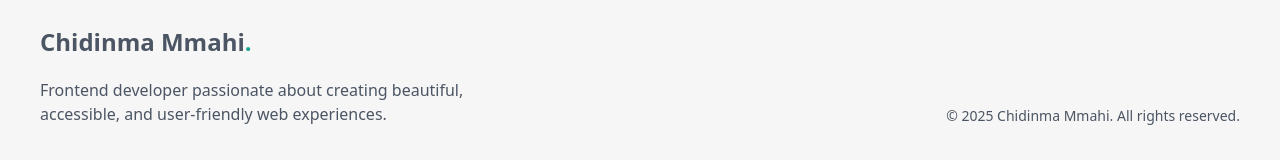
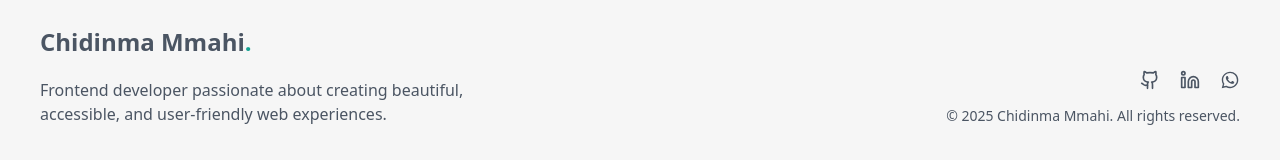
Before and after one commit to ChidinmaMmahi/chee-portfolio, a React (Vite) app: page / in a window 1280 px wide. Shown: the part 1830-1990 px from the top of the page. Built offline with nearby package versions, Linux system fonts and the light colour scheme.

Commit message:
add contact icons and links to contact in footer

```diff
--- a/src/App.tsx
+++ b/src/App.tsx
@@ -1,4 +1,10 @@
-import { MdOutlineDarkMode, MdOutlineLightMode } from "react-icons/md";
+import { FiLinkedin } from "react-icons/fi";
+import { LuGithub } from "react-icons/lu";
+import {
+  MdOutlineDarkMode,
+  MdOutlineLightMode,
+  MdWhatsapp,
+} from "react-icons/md";
 import { Link, Route, BrowserRouter as Router, Routes } from "react-router-dom";
 import { useTheme } from "../src/components/useTheme";
 import { About, Contact, Home, Projects, Skills } from "./pages";
@@ -66,8 +72,31 @@ function App() {
           </p>
         </div>
         <div>
-          <div>
-            <Link to=""></Link>
+          <div className="flex justify-end gap-x-5 mb-4">
+            <Link
+              to="https://github.com/ChidinmaMmahi"
+              target="_blank"
+              rel="noopener noreferrer"
+              className="text-xl"
+            >
+              <LuGithub />
+            </Link>
+            <Link
+              to="https://github.com/ChidinmaMmahi"
+              target="_blank"
+              rel="noopener noreferrer"
+              className="text-xl"
+            >
+              <FiLinkedin />
+            </Link>
+            <Link
+              to="https://github.com/ChidinmaMmahi"
+              target="_blank"
+              rel="noopener noreferrer"
+              className="text-xl"
+            >
+              <MdWhatsapp />
+            </Link>
           </div>
           <p className="text-sm">
             &copy; 2025 Chidinma Mmahi. All rights reserved.
```
